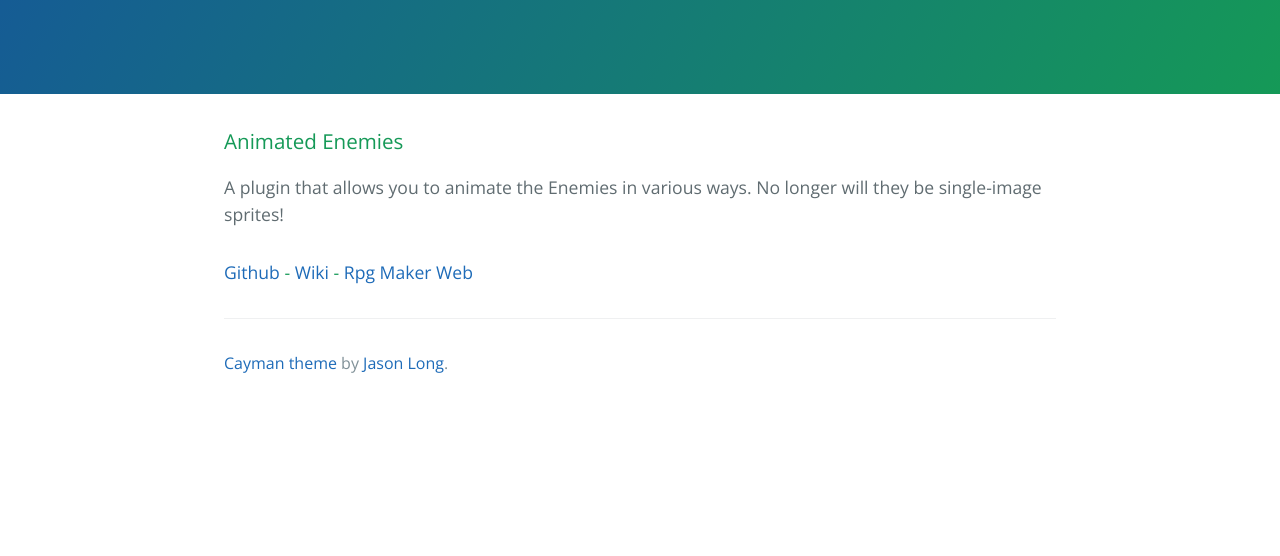
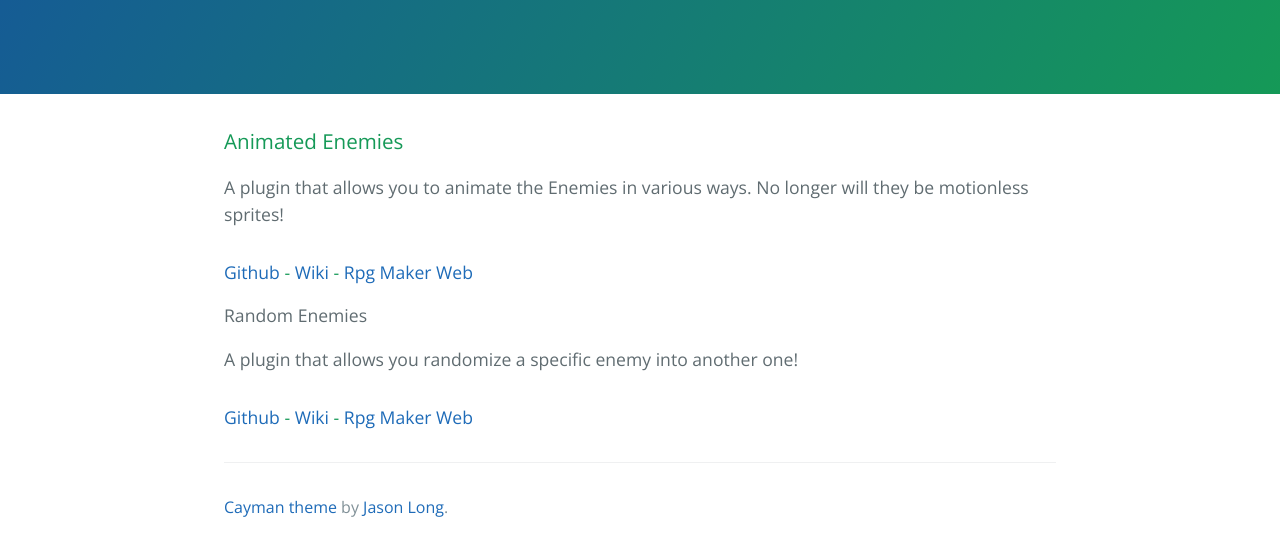
Before and after one commit to RexGit/General, a plain HTML site: page index.html in a window 1280 px wide. Shown: the part 176-732 px from the top of the page. Drawn offline with nearby package versions, Linux system fonts and the light colour scheme.

Commit message:
added random enemies

```diff
--- a/index.html
+++ b/index.html
@@ -17,13 +17,22 @@
 
     <section class="main-content">
       <h3>
-<a id="welcome-to-github-pages" class="anchor" href="#welcome-to-github-pages" aria-hidden="true"><span class="octicon octicon-link"></span></a>Animated Enemies</h3>
+<a id="animated-enemies" class="anchor" href="#animated-enemies" aria-hidden="true"><span class="octicon octicon-link"></span></a>Animated Enemies</h3>
 
-<p>A plugin that allows you to animate the Enemies in various ways. No longer will they be single-image sprites!
+<p>A plugin that allows you to animate the Enemies in various ways. No longer will they be motionless sprites!
 <h4>
 <a href="https://github.com/RexGit/Animated-Enemies">Github</a>
 - <a href="https://github.com/RexGit/Animated-Enemies/wiki">Wiki</a> - <a href="http://forums.rpgmakerweb.com/index.php?/topic/47991-animated-enemies/">Rpg Maker Web</a>
 </h4>
+
+<a id="random-enemies" class="anchor" href="#random-enemies" aria-hidden="true"><span class="octicon octicon-link"></span></a>Random Enemies</h3>
+
+<p>A plugin that allows you randomize a specific enemy into another one!
+<h4>
+<a href="https://github.com/RexGit/Random-Enemies">Github</a>
+- <a href="https://github.com/RexGit/Random-Enemies/wiki">Wiki</a> - <a href="http://forums.rpgmakerweb.com/index.php?/topic/48224-random-enemies/">Rpg Maker Web</a>
+</h4>
+
 
 </p>
 
```
